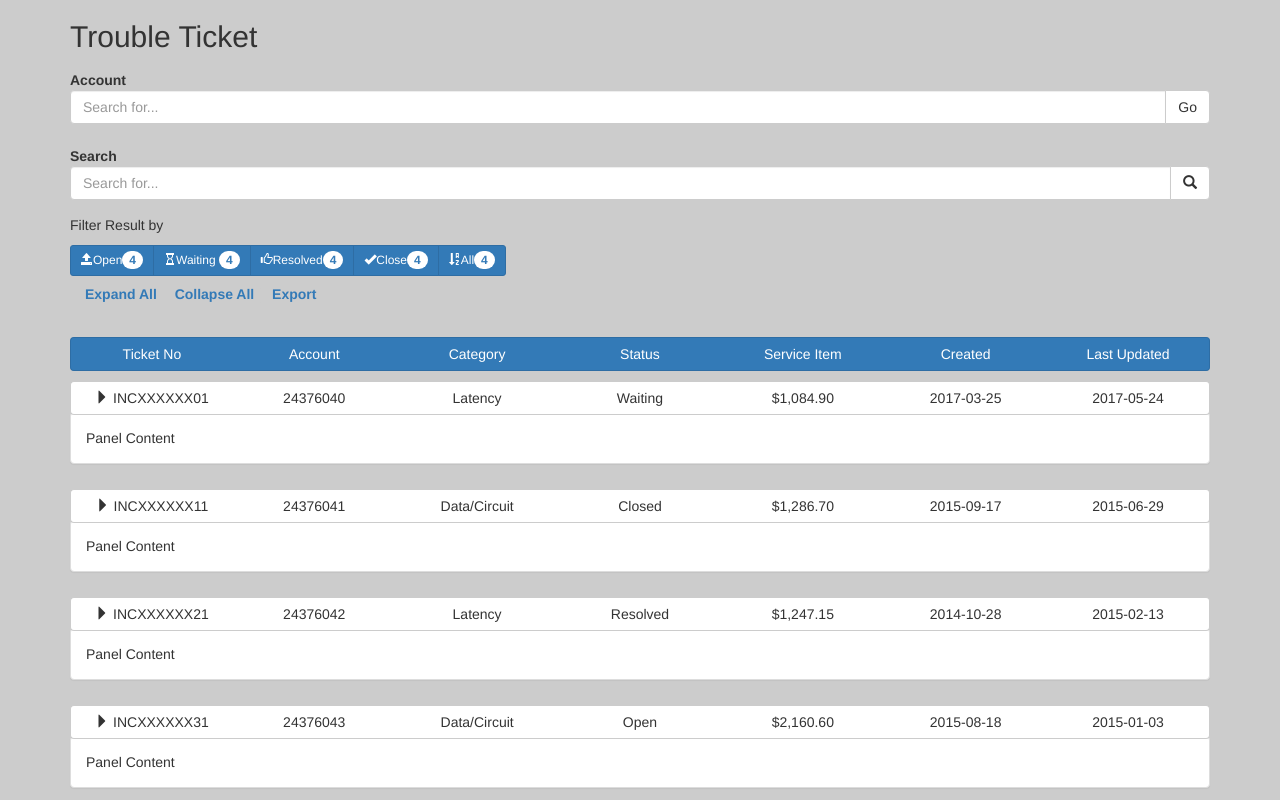
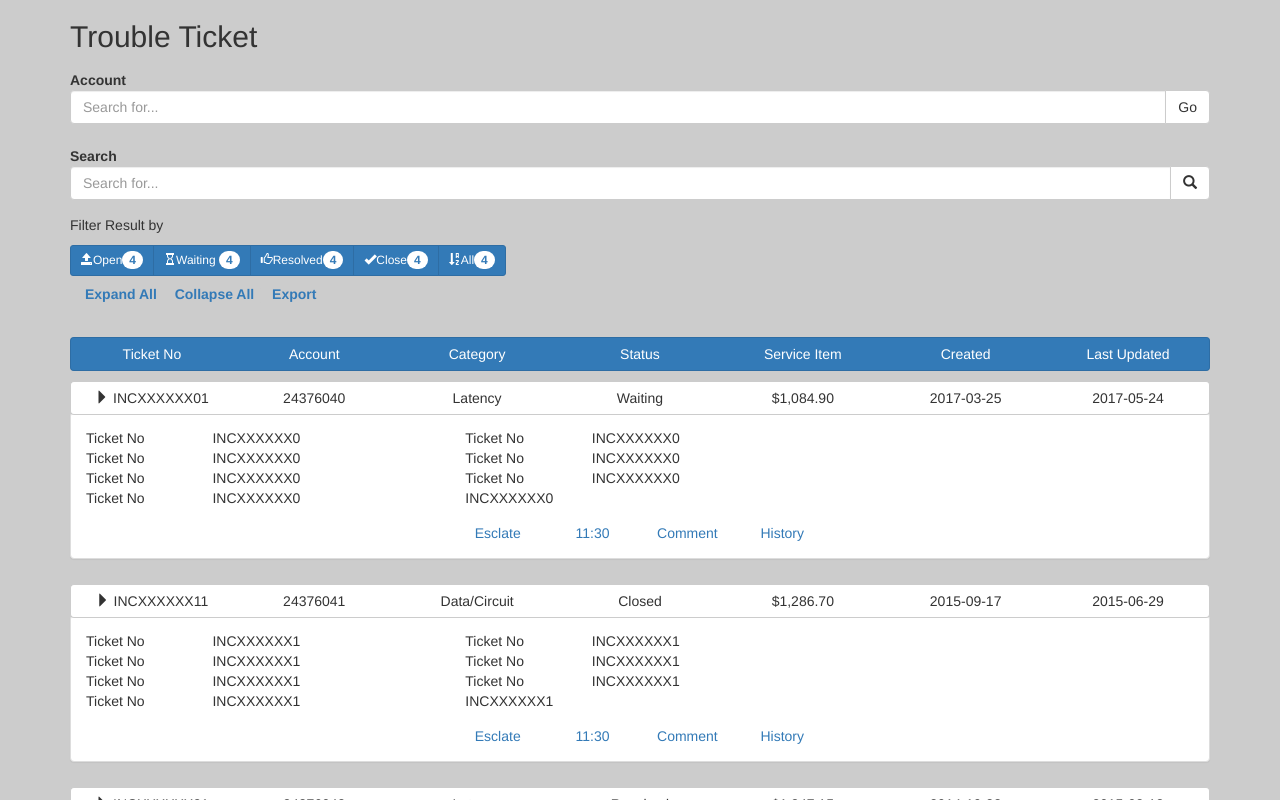
Before and after one commit to mantuonweb/CreateTicket, an Angular app: page /#/ in a window 1280 px wide. Shown: the top 800 px of the page. Built offline with nearby package versions, Linux system fonts and the light colour scheme.

Commit message:
some minor changes

```diff
--- a/src/app/ticket/create.ticket.html
+++ b/src/app/ticket/create.ticket.html
@@ -1,5 +1,38 @@
 <div>
   <div class="container ">
+       <!-- Modal -->
+        <div class="modal fade" id="myModal" role="dialog">
+          <div class="modal-dialog">
+
+            <!-- Modal content-->
+            <div class="modal-content">
+              <div class="modal-header">
+                <button type="button" class="close" data-dismiss="modal">&times;</button>
+                <h4 class="modal-title">{{modalName}}</h4>
+              </div>
+              <div class="modal-body">
+                <!-- <div>Lorem ipsum dolor sit amet, consectetur adipiscing elit. Phasellus non enim imperdiet, auctor sapien sed, accumsan mi. Aliquam tincidunt rutrum tincidunt. Aenean ullamcorper venenatis massa, blandit aliquet erat elementum ut. Curabitur luctus, est non commodo interdum, massa est tristique ante, egestas facilisis orci enim eget felis. Integer aliquet a lectus eget feugiat. Phasellus et enim ut magna rutrum convallis. Nunc malesuada magna in orci cursus accumsan.</div>
+                <div class="form-group">
+                  <label for="comment">Comment:</label>
+                  <textarea class="form-control" rows="5" id="comment"></textarea>
+                </div> -->
+
+                <div class="list-group" *ngFor ="let item of [1,2,3,4]">
+                  <a href="#" class="list-group-item active">
+                    <h4 class="list-group-item-heading">Comment {{item}}</h4>
+                    <p class="list-group-item-text">Lorem ipsum dolor sit amet, consectetur adipiscing elit. Phasellus non enim imperdiet, auctor sapien sed, accumsan mi. Aliquam tincidunt rutrum tincidunt.</p>
+                  </a>
+                </div>
+              </div>
+              <div class="modal-footer">
+                <button type="button" class="btn btn-default" data-dismiss="modal">Cancel</button>
+                <button type="button" class="btn btn-default" (click)="saveComment()">Save Comment</button>
+              </div>
+            </div>
+
+          </div>
+        </div>
+        <!--// Modal -->
     <h2>Trouble Ticket</h2>
     <form class="form-horizontal lefttext" action="/action_page.php">
       <div class="form-group">
@@ -69,7 +102,77 @@
               <a href="#" class="btn btn-default border-left-none">{{ticket.lastUpdated}}</a>
             </div>
             <div class="panel panel-default" id="collapseDTRow{{i}}">
-              <div class="panel-body">Panel Content</div>
+              <div class="panel-body">
+                <div class="row">
+                  <div class="col col-sm-4">
+                    <div class="row">
+                      <span class="col-xs-4">Ticket No</span>
+                      <span class="col-xs-8">{{ticket.ticketNo}}</span>
+                    </div>
+                  </div>
+                  <div class="col col-sm-4">
+                    <div class="row">
+                      <span class="col-xs-4">Ticket No</span>
+                      <span class="col-xs-8">{{ticket.ticketNo}}</span>
+                    </div>
+                  </div>
+                </div>
+                 <div class="row">
+                  <div class="col col-sm-4">
+                    <div class="row">
+                      <span class="col-xs-4">Ticket No</span>
+                      <span class="col-xs-8">{{ticket.ticketNo}}</span>
+                    </div>
+                  </div>
+                  <div class="col col-sm-4">
+                    <div class="row">
+                      <span class="col-xs-4">Ticket No</span>
+                      <span class="col-xs-8">{{ticket.ticketNo}}</span>
+                    </div>
+                  </div>
+                </div>
+                 <div class="row">
+                  <div class="col col-sm-4">
+                    <div class="row">
+                      <span class="col-xs-4">Ticket No</span>
+                      <span class="col-xs-8">{{ticket.ticketNo}}</span>
+                    </div>
+                  </div>
+                  <div class="col col-sm-4">
+                    <div class="row">
+                      <span class="col-xs-4">Ticket No</span>
+                      <span class="col-xs-8">{{ticket.ticketNo}}</span>
+                    </div>
+                  </div>
+                </div>
+                 <div class="row">
+                  <div class="col col-sm-4">
+                    <div class="row">
+                      <span class="col-xs-4">Ticket No</span>
+                      <span class="col-xs-8">{{ticket.ticketNo}}</span>
+                    </div>
+                  </div>
+                  <div class="col col-sm-4">
+                    <div class="row">
+                      <span class="col-xs-8">{{ticket.ticketNo}}</span>
+                    </div>
+                     <div class="row">
+
+                      <span class="col-xs-12">
+                        <!-- <a href="#" (click)="openSmall()">Open Small</a>
+                        <a href="#" (click)="openLarge()">Open Large</a> -->
+                         <div class="row text-center" style="padding-top: 15px;">
+                            <a class="col-xs-3" href="#" data-toggle="modal" data-target="#myModal" (click)="modalName='Esclate'">Esclate</a>
+                            <a class="col-xs-3" href="#" data-toggle="modal" data-target="#myModal" (click)="modalName='11:30'">11:30</a>
+                            <a class="col-xs-3" href="#" data-toggle="modal" data-target="#myModal" (click)="modalName='Add Comment'">Comment</a>
+                            <a class="col-xs-3" href="#" data-toggle="modal" data-target="#myModal" (click)="modalName='History'">History</a>
+                        </div>
+                      </span>
+                    </div>
+                  </div>
+                </div>
+              </div>
+
             </div>
         </div>
       </div>
@@ -152,4 +255,5 @@
           </div>
         </div>
         <div>
+
         </div>
--- a/src/app/ticket/create.ticket.ts
+++ b/src/app/ticket/create.ticket.ts
@@ -71,4 +71,10 @@ export class CreateTicket {
   //   "category": "Latency"
   // }
 ];
+openSmall(){
+
 }
+openLarge(){
+
+}
+}
```
